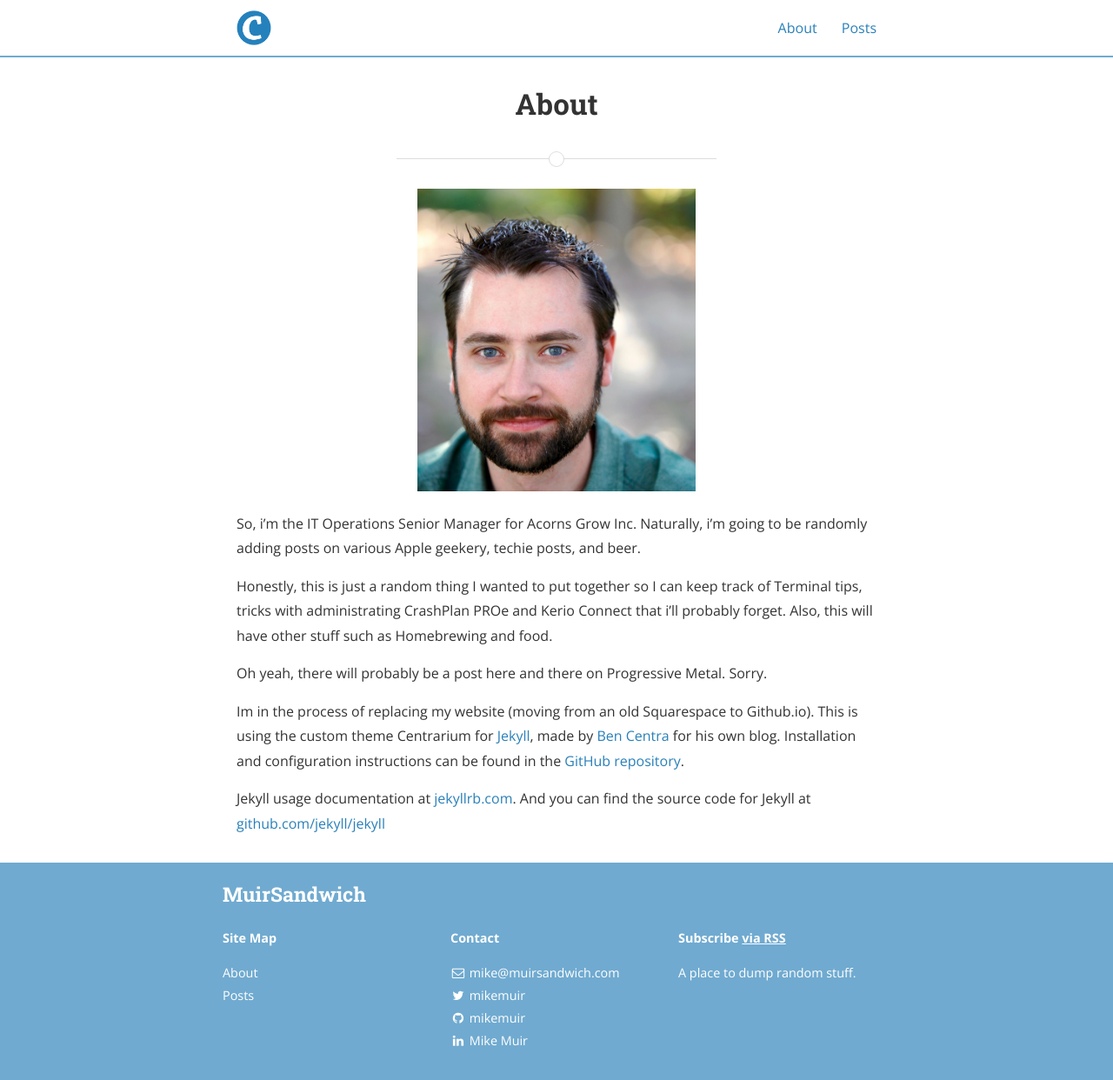
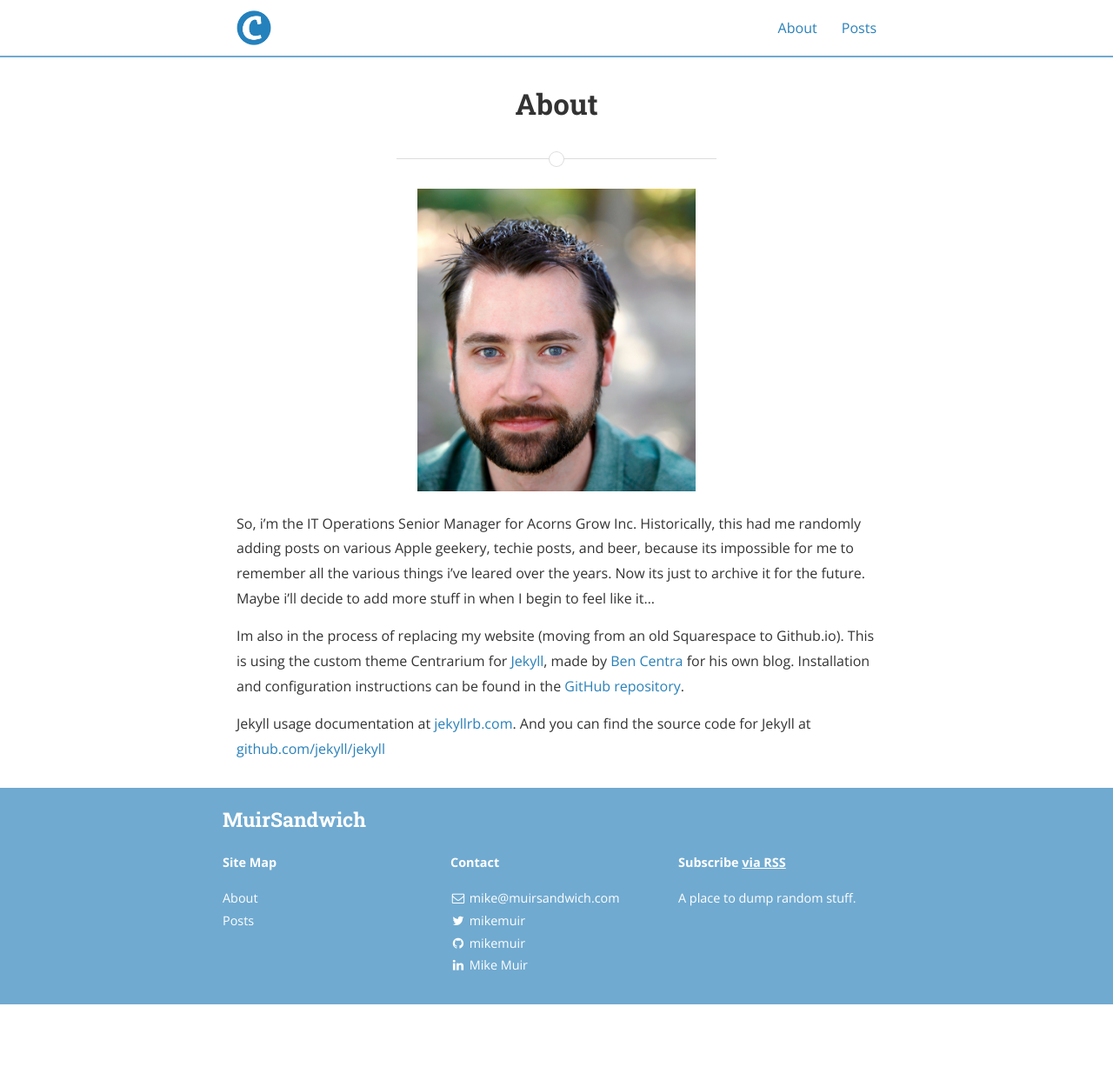
Before and after one commit to mikemuir/mikemuir.github.io, a Jekyll site: the page built from about.md, in a window 1280 px wide and 1242 px high. Shown: the whole window at 87% size. Built offline with Jekyll 4.4.1, drawn with Linux system fonts in a browser that asks for light colours; nearby versions of some CDN libraries.

Commit message:
About update

```diff
--- a/about.md
+++ b/about.md
@@ -7,14 +7,10 @@ main_nav: true
 
 ![alt text]({{ site.baseurl }}/assets/img/052.jpg "Profile Picture"){:.profile}
 
-So, i'm the IT Operations Senior Manager for Acorns Grow Inc.  Naturally, i'm going to be randomly adding posts on various Apple geekery, techie posts, and beer.
-
-Honestly, this is just a random thing I wanted to put together so I can keep track of Terminal tips, tricks with administrating CrashPlan PROe and Kerio Connect that i'll probably forget.  Also, this will have other stuff such as Homebrewing and food.
-
-Oh yeah, there will probably be a post here and there on Progressive Metal.  Sorry.
+So, i'm the IT Operations Senior Manager for Acorns Grow Inc.  Historically, this had me randomly adding posts on various Apple geekery, techie posts, and beer, because its impossible for me to remember all the various things i've leared over the years.  Now its just to archive it for the future.  Maybe i'll decide to add more stuff in when I begin to feel like it...
 
 
-Im in the process of replacing my website (moving from an old Squarespace to Github.io).
+Im also in the process of replacing my website (moving from an old Squarespace to Github.io).
 This is using the custom theme Centrarium for [Jekyll][jekyll], made by [Ben Centra][bencentra] for his own blog.  Installation and configuration instructions can be found in the [GitHub repository](https://github.com/bencentra/centrarium).
 
 Jekyll usage documentation at [jekyllrb.com](http://jekyllrb.com/). And you can find the source code for Jekyll at [github.com/jekyll/jekyll](https://github.com/jekyll/jekyll)
```
